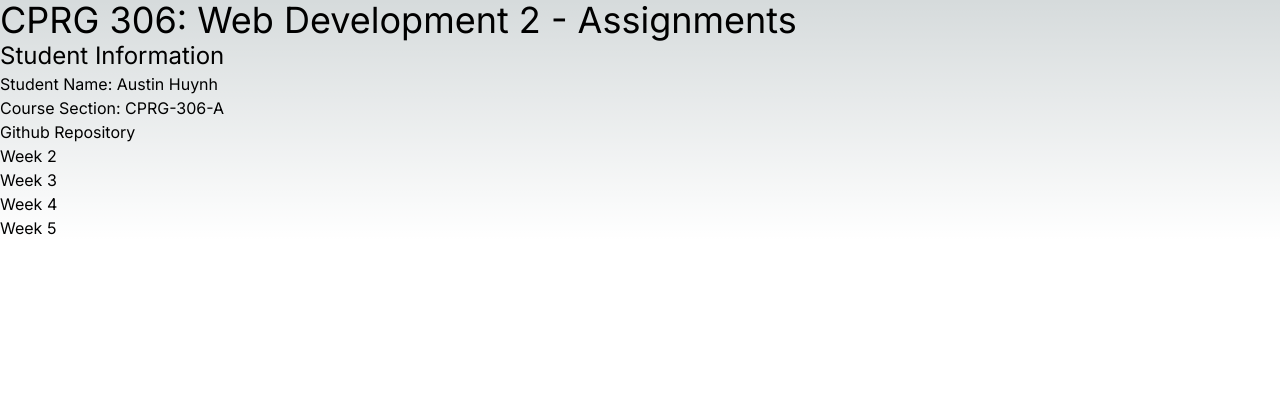
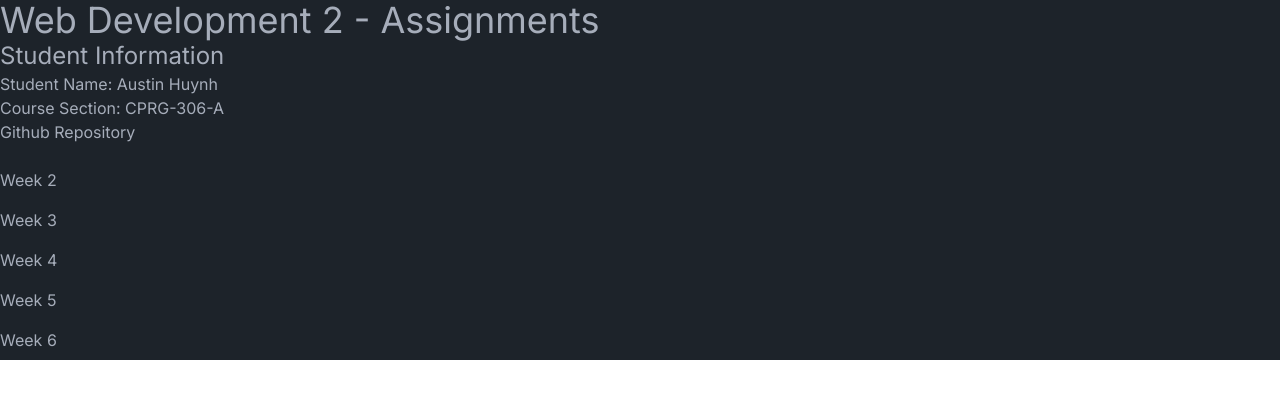
Before and after one commit to Austin-Huynh/cprg306-assignments, a Next.js app: page / in a window 1280 px wide. Shown: the top 398 px of the page. Built offline with nearby package versions, Linux system fonts and the light colour scheme.

Commit message:
Done Week6 and added daisyUI

```diff
--- a/app/page.js
+++ b/app/page.js
@@ -1,20 +1,28 @@
-import Link from 'next/link'
-import { StudentInfo } from './StudentInfo'
+import Link from 'next/link';
+import { StudentInfo } from './StudentInfo';
 
 export default function Home() {
   return (
-    <main>
-      <h1 className="text-4xl">CPRG 306: Web Development 2 - Assignments</h1>
+    <main data-theme="dark">
+      <h1 className="text-4xl">Web Development 2 - Assignments</h1>
       <StudentInfo />
-      <p>
-        <Link className="hover:text-blue-500" href="/week2">Week 2</Link>
-        <br />
-        <Link className="hover:text-blue-500" href="/week3">Week 3</Link>
-        <br />
-        <Link className="hover:text-blue-500" href="/week4">Week 4</Link>
-        <br />
-        <Link className="hover:text-blue-500" href="/week5">Week 5</Link>
+      <p className="mt-4">
+        <Link href="/week2">
+          <span className="block py-2 hover:text-blue-500 cursor-pointer">Week 2</span>
+        </Link>
+        <Link href="/week3">
+          <span className="block py-2 hover:text-blue-500 cursor-pointer">Week 3</span>
+        </Link>
+        <Link href="/week4">
+          <span className="block py-2 hover:text-blue-500 cursor-pointer">Week 4</span>
+        </Link>
+        <Link href="/week5">
+          <span className="block py-2 hover:text-blue-500 cursor-pointer">Week 5</span>
+        </Link>
+        <Link href="/week6">
+          <span className="block py-2 hover:text-blue-500 cursor-pointer">Week 6</span>
+        </Link>
       </p>
     </main>
-  )
+  );
 }
--- a/app/week6/item-list.js
+++ b/app/week6/item-list.js
@@ -1,9 +1,8 @@
 "use client";
 import { useState } from "react";
-import Item from "./item.js";
-import items from "./items.json";
+import Item from "./item";
 
-export default function ItemList() {
+export default function ItemList({ items }) {
     const [sortBy, setSortBy] = useState("name");
 
     const sortedItems = [...items].sort((a, b) => {
@@ -25,21 +24,24 @@ export default function ItemList() {
     return (
         <div>
             <div>
+            <div>
                 <button
                     onClick={handleSortByName}
-                    className="bg-blue-500 hover:bg-blue-700 text-white font-bold py-2 px-4 rounded my-4"
-                    style={{
-                        backgroundColor: sortBy === "name" ? "darkblue" : "blue",
-                    }}
+                    class="btn btn-primary mr-2"
+                    //className="my-4"
+                    // style={{
+                    //     backgroundColor: sortBy === "name" ? "darkblue" : "blue",
+                    // }}
                 >
                     Sort by Name
                 </button>
                 <button
                     onClick={handleSortByCategory}
-                    className="bg-blue-500 hover:bg-blue-700 text-white font-bold py-2 px-4 rounded my-4"
-                    style={{
-                        backgroundColor: sortBy === "category" ? "darkblue" : "blue",
-                    }}
+                    class="btn btn-primary"
+                    //className="my-4"
+                    // style={{
+                    //     backgroundColor: sortBy === "category" ? "darkblue" : "blue",
+                    // }}
                 >
                     Sort by Category
                 </button>
@@ -49,6 +51,12 @@ export default function ItemList() {
                     <Item key={item.id} {...item} />
                 ))}
             </ul>
+            </div>
+            <ul>
+                {sortedItems.map((item) => (
+                    <Item key={item.id} {...item} />
+                ))}
+            </ul>
         </div>
     );
 };
--- a/app/week6/new-item.js
+++ b/app/week6/new-item.js
@@ -1,20 +1,15 @@
 "use client";
-
 import { useState } from "react";
 
-export default function NewItem() {
-
+export default function NewItem({ onAddItem }) {
     const [name, setName] = useState("");
-
     const [quantity, setQuantity] = useState(1);
-
     const [category, setCategory] = useState("produce");
 
     const handleSubmit = (event) => {
         event.preventDefault();
         const newItem = { name, quantity, category };
-        console.log(newItem);
-        alert(`Name: ${name}, Quantity: ${quantity}, Category: ${category}`);
+        onAddItem(newItem);
         setName("");
         setQuantity(1);
         setCategory("produce");
@@ -33,9 +28,9 @@ export default function NewItem() {
     }
 
     return (
-        <div className="w-full max-w-md bg-white p-8 rounded-lg shadow-md">
+        <div className="w-full max-w-md bg-gray-800 p-8 rounded-lg shadow-md">
             <form onSubmit={handleSubmit}>
-                <label className="block mb 4">
+                <label className="block mb- 4">
                     <span className="text-gray-800">Name:</span>
                     <input
                     type="text"
@@ -77,14 +72,13 @@ export default function NewItem() {
                 </label>
 
                 <button
+                    class="btn btn-primary"
                     type="submit"
-                    className="w-full py-2 px-4 bg-sky-600 hover:bg-sky-500 rounded-md text-white"
+                    //className="w-full py-2 px-4 bg-sky-600 hover:bg-sky-500 rounded-md text-white"
                 >
                     Add Item
                 </button>
             </form>
         </div>
     );
-
-
 };
--- a/app/week6/page.js
+++ b/app/week6/page.js
@@ -1,12 +1,24 @@
-import Link from 'next/link.js';
-import ItemList from './item-list.js';
+"use client";
+import { useState } from "react";
+import Link from 'next/link';
+import ItemList from './item-list';
+import NewItem from './new-item';
+import itemsData from './items.json';
+
 
 function Page() {
+    const [items, setItems] = useState(itemsData);
+
+    const handleAddItem = (newItem) => {
+        setItems((prevItems) => [...prevItems, newItem]);
+    };
+
     return (
-        <main className="bg-gray-900 mb-4 py-4 px-8 rounded">
-            <Link className="font-bold" href="/">Home</Link>
+        <main data-theme="dark" className="mb-4 py-4 px-8 rounded">
+            <Link href="/">Home</Link>
             <h1>Shopping List</h1>
-            <ItemList/>
+            <NewItem onAddItem={handleAddItem} />
+            <ItemList items={items} />
         </main>
     );
 }
--- a/tailwind.config.js
+++ b/tailwind.config.js
@@ -14,5 +14,8 @@ module.exports = {
       },
     },
   },
+  daisyui: {
+    themes: ["light", "dark", "cupcake"],
+  },
   plugins: [require("daisyui")],
 }
```
